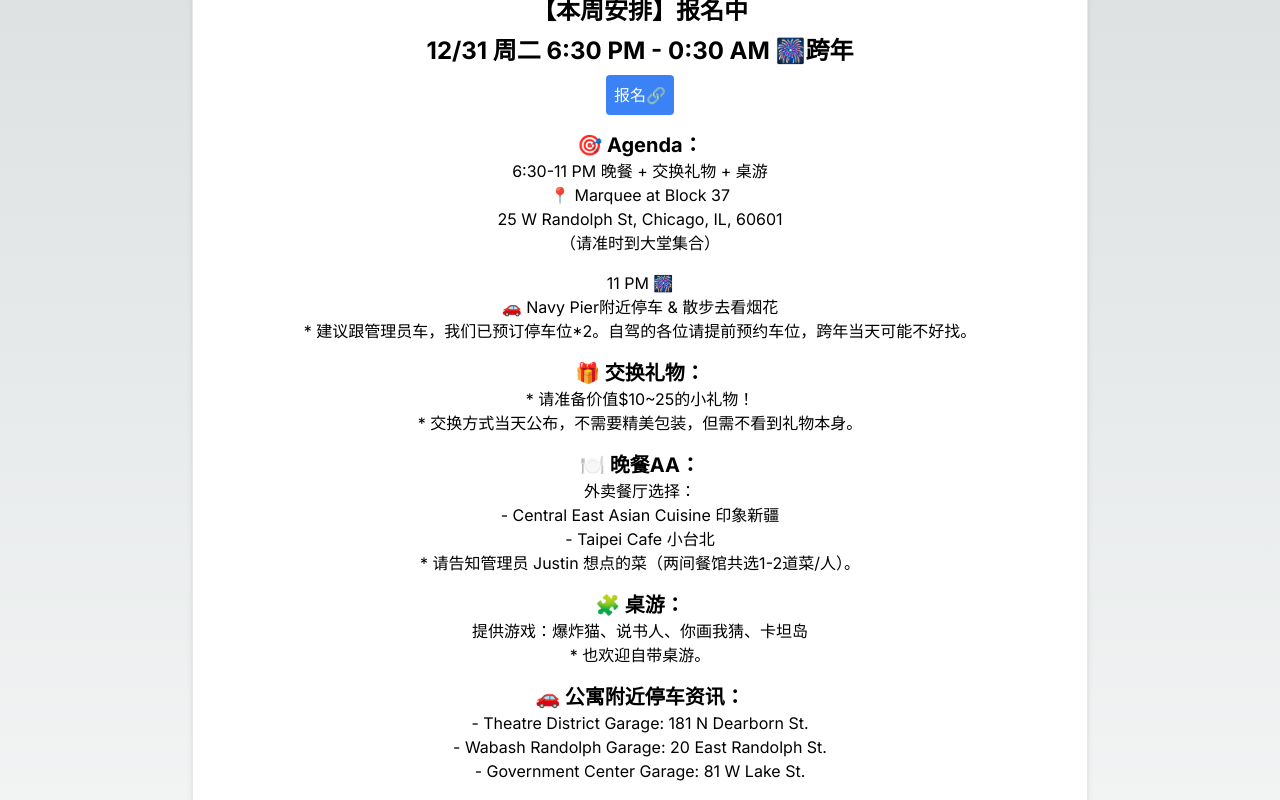
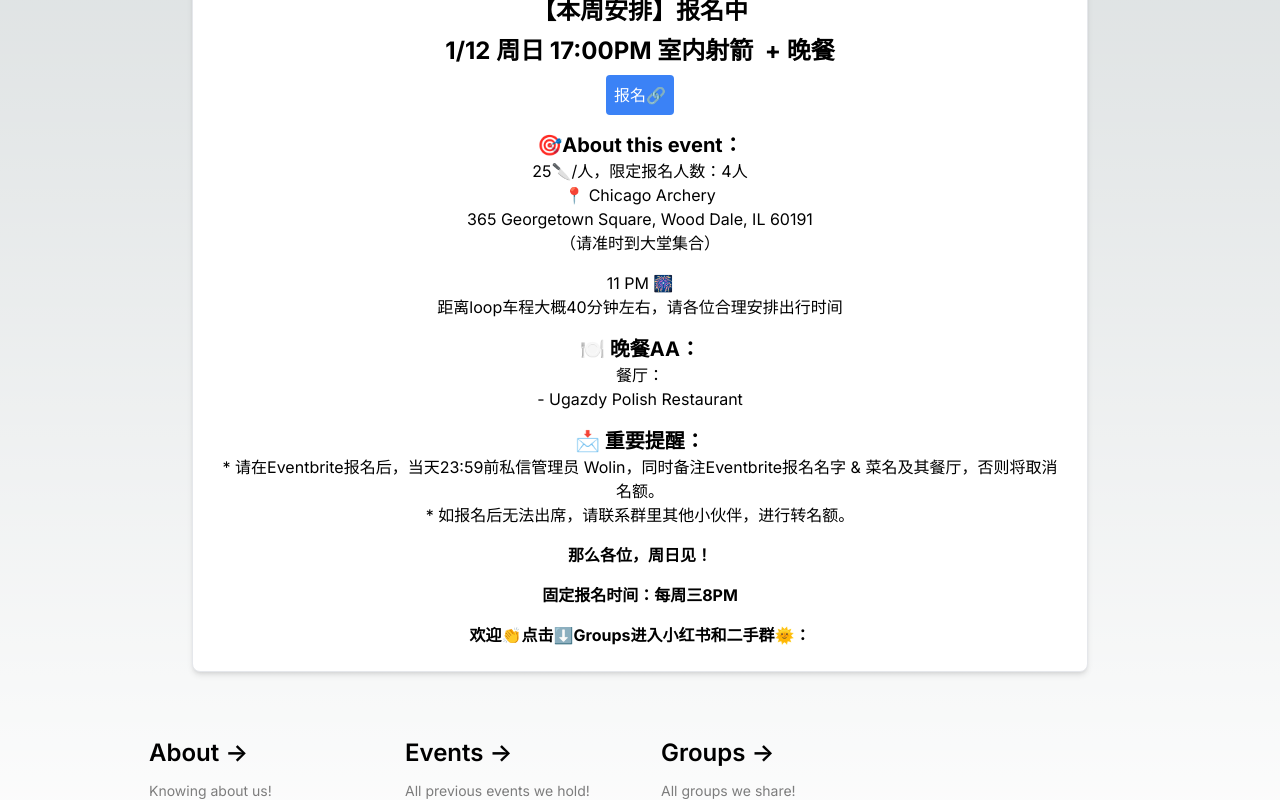
Before and after one commit to Brack-Wang/nextjs, a Next.js app: page / in a window 1280 px wide. Shown: the part 300-1100 px from the top of the page. Built offline with nearby package versions, Linux system fonts and the light colour scheme.

Commit message:
Update page.tsx

```diff
--- a/app/page.tsx
+++ b/app/page.tsx
@@ -21,59 +21,37 @@ export default function Home() {
 {/* TODO: Change the content for weekly events' information below */}
 {/* Event Details Replacement Start */}
 <h2 className="text-2xl font-bold mb-2">【本周安排】报名中</h2>
-<h2 className="text-2xl font-bold mb-2">12/31 周二 6:30 PM - 0:30 AM 🎆跨年</h2>
+<h2 className="text-2xl font-bold mb-2">1/12 周日 17:00PM 室内射箭  + 晚餐</h2>
 <p className="mb-4">
   <a href="https://www.eventbrite.com/e/cfcht1231-630-tickets-1124633893249?aff=oddtdtcreator" target="_blank" className="inline-block bg-blue-500 text-white p-2 rounded hover:bg-blue-700 transition duration-300 ease-in-out">报名🔗</a>
 </p>
 
-<h3 className="text-xl font-bold mt-4">🎯 Agenda：</h3>
+<h3 className="text-xl font-bold mt-4">🎯About this event：</h3>
 <p className="mb-4">
-  6:30-11 PM 晚餐 + 交换礼物 + 桌游<br />
-  📍 Marquee at Block 37<br />
-  25 W Randolph St, Chicago, IL, 60601<br />
+25🔪/人，限定报名人数：4人<br />
+  📍 Chicago Archery<br />
+  365 Georgetown Square, Wood Dale, IL 60191<br />
   （请准时到大堂集合）
 </p>
 <p className="mb-4">
   11 PM 🎆<br />
-  🚗 Navy Pier附近停车 & 散步去看烟花<br />
-  * 建议跟管理员车，我们已预订停车位*2。自驾的各位请提前预约车位，跨年当天可能不好找。
-</p>
-
-<h3 className="text-xl font-bold mt-4">🎁 交换礼物：</h3>
-<p className="mb-4">
-  * 请准备价值$10~25的小礼物！<br />
-  * 交换方式当天公布，不需要精美包装，但需不看到礼物本身。
+距离loop车程大概40分钟左右，请各位合理安排出行时间
 </p>
 
 <h3 className="text-xl font-bold mt-4">🍽️ 晚餐AA：</h3>
 <p className="mb-4">
-  外卖餐厅选择：<br />
-  - Central East Asian Cuisine 印象新疆<br />
-  - Taipei Cafe 小台北<br />
-  * 请告知管理员 Justin 想点的菜（两间餐馆共选1-2道菜/人）。
+  餐厅：<br />
+  - Ugazdy Polish Restaurant <br />
 </p>
 
-<h3 className="text-xl font-bold mt-4">🧩 桌游：</h3>
-<p className="mb-4">
-  提供游戏：爆炸猫、说书人、你画我猜、卡坦岛<br />
-  * 也欢迎自带桌游。
-</p>
-
-<h3 className="text-xl font-bold mt-4">🚗 公寓附近停车资讯：</h3>
-<p className="mb-4">
-  - Theatre District Garage: 181 N Dearborn St.<br />
-  - Wabash Randolph Garage: 20 East Randolph St.<br />
-  - Government Center Garage: 81 W Lake St.<br />
-</p>
 
 <h3 className="text-xl font-bold mt-4">📩 重要提醒：</h3>
 <p className="mb-4">
-  * 请在Eventbrite报名后，当天23:59前私信管理员 Justin，同时备注Eventbrite报名名字 & 菜名及其餐厅，否则将取消名额。<br />
-  * 现场有饮料，欢迎带想分享的东西。如有，请提前通知管理员。<br />
+  * 请在Eventbrite报名后，当天23:59前私信管理员 Wolin，同时备注Eventbrite报名名字 & 菜名及其餐厅，否则将取消名额。<br />
   * 如报名后无法出席，请联系群里其他小伙伴，进行转名额。
 </p>
 
-<p className="mt-4 font-bold">那么各位，跨年夜见！🎆</p>
+<p className="mt-4 font-bold">那么各位，周日见！</p>
 <p className="mt-4 font-bold">固定报名时间：每周三8PM</p>
 {/* Event Details Replacement End */}
 
```
